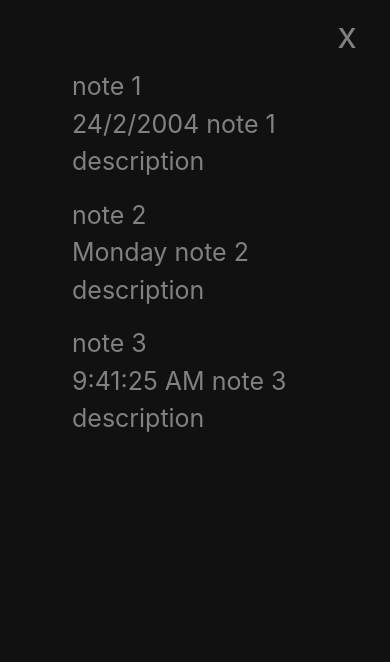
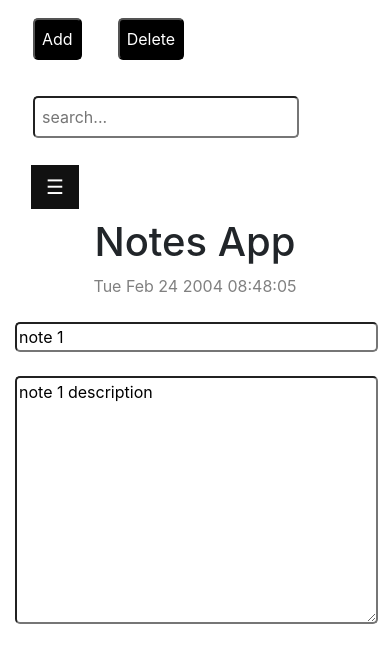
Before and after one commit to Ramu-Narsinga/notes-app, an Angular app: page / in a window 390 px wide. Shown: the top 662 px of the page. Built offline with nearby package versions, Linux system fonts and the light colour scheme.

Commit message:
added responsive changes

```diff
--- a/src/app/notes-base/edit-note/edit-note.component.scss
+++ b/src/app/notes-base/edit-note/edit-note.component.scss
@@ -14,3 +14,9 @@ input[type=text], textarea {
     border-style: inset;
     border-width: 2px;
 }
+
+@media screen and (max-width: 575px) {
+    .inp {
+        width: 93vw;
+    }
+}
--- a/src/app/notes-base/edit-note/edit-note.component.ts
+++ b/src/app/notes-base/edit-note/edit-note.component.ts
@@ -78,6 +78,6 @@ export class EditNoteComponent implements OnInit {
 
   formatTSDate(dateInMs) {
     let d = new Date(dateInMs);
-    return d.toString();
+    return d.toString().split("GMT")[0];
   }
 }
--- a/src/app/notes-base/notes-base.component.html
+++ b/src/app/notes-base/notes-base.component.html
@@ -1,4 +1,4 @@
-<div class="container-fluid">
+<div class="container-fluid fill-height">
     <div class="row">
 
         <div class="col-xs-12 col-sm-12 col-md-12 col-lg-12">
@@ -10,6 +10,7 @@
         </div>
 
         <div class="col-sm-8 col-md-8 col-lg-8">
+            <h1 class="app-label">Notes App</h1>
             <app-edit-note></app-edit-note>
         </div>
     </div>
--- a/src/app/notes-base/notes-base.component.scss
+++ b/src/app/notes-base/notes-base.component.scss
@@ -0,0 +1,3 @@
+.app-label {
+    text-align: center;
+}
--- a/src/app/notes-base/notes-list/notes-list.component.html
+++ b/src/app/notes-base/notes-list/notes-list.component.html
@@ -1,5 +1,5 @@
-<div id="notes-sidebar" class="sidebar">
-    <a href="#" class="closebtn" *ngIf="!sideBarOpen" (click)="closeNav($event)">x</a>
+<div id="notes-sidebar" class="sidebar" *ngIf="!sidebarClosed">
+    <a href="#" class="closebtn" (click)="closeNav($event)">x</a>
     <ul *ngIf="notesList.length != 0; else noNoteFound">
       <li *ngFor="let note of notesList" (click)="setActiveNote(note)">
         <div>
@@ -17,10 +17,14 @@
     </ul>
 
     <ng-template #noNoteFound>
-        No Notes Found.
+      <ul>
+        <li>
+          No Notes Found.
+        </li>
+      </ul>
     </ng-template>
 </div>
 
-<div id="notes-list-e">
-    <a href="#" class="openbtn" *ngIf="sideBarOpen" (click)="openNav($event)">☰</a>
+<div id="notes-list-e" *ngIf="sidebarClosed">
+    <a href="#" class="openbtn" (click)="openNav($event)">☰</a>
 </div>
--- a/src/app/notes-base/notes-list/notes-list.component.scss
+++ b/src/app/notes-base/notes-list/notes-list.component.scss
@@ -1,12 +1,12 @@
 .sidebar {
-  height: 100%;
+  height: 85vh;
   width: inherit;
-  position: fixed;
   z-index: 1;
   top: 0;
   left: 0;
   background-color: #111;
   overflow-x: hidden;
+  overflow-y: scroll;
   transition: 0.5s;
   padding-top: 60px;
 }
@@ -14,7 +14,7 @@
 .sidebar li, .sidebar a {
   padding: 8px 8px 8px 32px;
   text-decoration: none;
-  font-size: 25px;
+  font-size: 15px;
   color: #818181;
   display: block;
   transition: 0.2s;
@@ -49,3 +49,9 @@
   transition: margin-left 0.5s;
   padding: 16px;
 }
+
+@media screen and (max-width: 575px) {
+  .sidebar {
+    height: 36vh;
+  }
+}
--- a/src/app/notes-base/notes-list/notes-list.component.ts
+++ b/src/app/notes-base/notes-list/notes-list.component.ts
@@ -15,9 +15,25 @@ import * as NotesAppActions from '../../../utils/store/actions';
 })
 export class NotesListComponent implements OnInit {
 
+  resizedWidth = window.innerWidth;
+
   constructor(@Inject(AppStore) private store: Store<AppState>) {
     this.readState();
     store.subscribe(() => this.readState());
+    this.setSidebar();
+    window.addEventListener('resize', () => {
+      // console.log("width detected", window.innerWidth);
+      this.resizedWidth = window.innerWidth;
+      this.setSidebar();
+    }, true);
+  }
+
+  setSidebar() {
+    if (this.resizedWidth < 545) {
+      this.closeNav();
+    } else {
+      this.openNav();
+    }
   }
 
   notesList: any;
@@ -42,20 +58,20 @@ export class NotesListComponent implements OnInit {
     });
   }
 
-  sideBarOpen: any = false;
+  sidebarClosed: any = false;
 
-  openNav() {
-    this.sideBarOpen = false;
-    event.preventDefault();
-    document.getElementById("notes-sidebar").style.width = "inherit";
-    document.getElementById("notes-list-e").style.marginLeft = "inherit";
+  openNav(event?: any) {
+    this.sidebarClosed = false;
+    if (event) {
+      event.preventDefault();
+    }
   }
 
-  closeNav(event) {
-    this.sideBarOpen = true;
-    event.preventDefault();
-    document.getElementById("notes-sidebar").style.width = "0";
-    document.getElementById("notes-list-e").style.marginLeft= "0";
+  closeNav(event?: any) {
+    this.sidebarClosed = true;
+    if (event) {
+      event.preventDefault();
+    }
   }
 
   _MS_PER_DAY = 1000 * 60 * 60 * 24;
--- a/src/app/notes-base/toolbar/toolbar.component.html
+++ b/src/app/notes-base/toolbar/toolbar.component.html
@@ -1,5 +1,5 @@
 <div  class="toolbar-container">
     <button class="tb-ele" (click)="addNote()">Add</button>
     <button class="tb-ele" (click)="deleteNote()">Delete</button>
-    <input class="tb-ele search" type="text" [(ngModel)]="searchKey" (ngModelChange)="searchNotes()" />
+    <input class="tb-ele search" type="text" placeholder="search..." [(ngModel)]="searchKey" (ngModelChange)="searchNotes()" />
 </div>
--- a/src/app/notes-base/toolbar/toolbar.component.scss
+++ b/src/app/notes-base/toolbar/toolbar.component.scss
@@ -7,6 +7,7 @@
     color: white;
     background: black;
     border-radius: 5px;
+    padding: 7px;
 }
 
 .search {
--- a/src/styles.scss
+++ b/src/styles.scss
@@ -1 +1,10 @@
 /* You can add global styles to this file, and also import other style files */
+html, body {
+    height: 100%;
+}
+
+.fill-height {
+    min-height: 100%;
+    height:auto !important; /* cross-browser */
+    height: 100%; /* cross-browser */
+}
```
